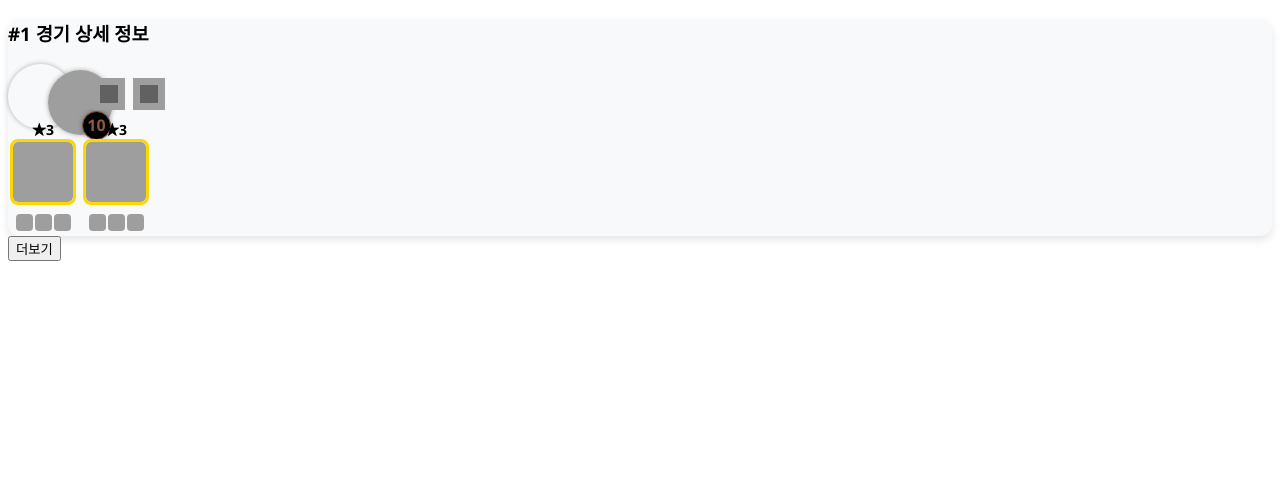
After one commit to hippo24/CommunitySearch, a Java web app: template Riot/src/main/webapp/WEB-INF/views/tft/profile2.jsp in a window 1280 px wide. The commit adds this page. Shown: the top 501 px of the page. Run offline with Spring Boot 4, a stand-in JSP engine, Linux system fonts and the light colour scheme; the template is opened without the code that fills it, so the values that code supplies are empty; the project's own start-up code is not run, and a stand-in starts its controllers and pages; grey boxes are pictures that could not be loaded.

Commit message:
어느정도 됨

```diff
--- a/Riot/src/main/java/kr/kh/riot/Controller/HomeController.java
+++ b/Riot/src/main/java/kr/kh/riot/Controller/HomeController.java
@@ -24,7 +24,7 @@ public class HomeController {
 	@RequestMapping(value = "/", method = RequestMethod.GET)
 	public String home(Locale locale, Model model) {
 		model.addAttribute("pageType", "tft");
-		return "home";
+		return "/tft/profile2";
 	}
 
 	@GetMapping("/lol/board")
--- /dev/null
+++ b/Riot/src/main/webapp/WEB-INF/views/tft/profile2.jsp
@@ -0,0 +1,100 @@
+<%@ taglib uri="http://java.sun.com/jsp/jstl/core" prefix="c" %>
+<%@ page language="java" contentType="text/html; charset=UTF-8"
+    pageEncoding="UTF-8"%>
+<%request.setAttribute("pageType", "tft");%>
+<!DOCTYPE html>
+<html lang="ko">
+<head>
+    <meta charset="UTF-8" />
+    <script src="https://code.jquery.com/jquery-3.6.0.min.js"></script>
+    <link rel="stylesheet" href="${pageContext.request.contextPath}/resources/css/TFT_Info_Styles.css">
+</head>
+<body>
+    <div class="infoBox form-control mt-3 mb-3">
+    	<h3>#1 경기 상세 정보</h3>
+    	<!-- 전설이&레벨 및 시너지 -->
+    	<div style="display: flex; align-items: center; flex-wrap: nowrap;">
+	    	<!-- 전설이 및 레벨 -->
+		    <div class="legend ml-3 mt-3" style="display: flex; align-items: center; margin-right: 20px;">
+		        <figure>
+		            <img src="https://ddragon.leagueoflegends.com/cdn/15.8.1/img/tft-tactician/Tooltip_TFT_Avatar_Blue.png" class="legend"/>
+		            <span class="level">10</span>
+		        </figure>
+		    </div>
+		    <!-- 시너지들 -->
+		    <div class="synergy-container" style="display: flex; flex-wrap: wrap; gap: 8px;">
+		        <!-- 시너지 하나 -->
+		        <div style="width: 32px; text-align: center;">
+		            <div style="position: relative; width: 32px; height: 32px;" class="synergy">
+		                <img alt="고유특성" src="https://cdn.dak.gg/tft/images2/tft/traits/background/unique.svg" style="position: absolute; top: 0; left: 0; width: 100%; height: 100%;">
+		                <img alt="영혼 살해자" src="https://ddragon.leagueoflegends.com/cdn/15.7.1/img/tft-trait/Trait_Icon_14_SoulKiller.TFT_Set14.png" style="position: absolute; top: 50%; left: 50%; transform: translate(-50%, -50%); width: 18px; height: 18px; filter: invert(1);">
+		                <div class="tooltip">영혼 살해자 (1)</div>
+		            </div>
+		        </div>
+		        <!-- 다른 시너지들도 같은 방식으로 -->
+		       <div style="display: inline-block; width: 32px; text-align: center;">
+	    			<div style="position: relative; width: 32px; height: 32px;" class="synergy">
+	    				<img alt="고유특성" src="https://cdn.dak.gg/tft/images2/tft/traits/background/unique.svg" style="position: absolute; top: 0; left: 0; width: 100%; height: 100%;">
+	    				<img alt="군주" src="https://ddragon.leagueoflegends.com/cdn/15.7.1/img/tft-trait/Trait_Icon_14_Overlord.TFT_Set14.png" style="position: absolute; top: 50%; left: 50%; transform: translate(-50%, -50%); width: 18px; height: 18px; filter: invert(1);">
+	    				<div class="tooltip">군주 (1)</div>
+	    			</div>
+	    		</div>
+		    </div>
+		</div>
+
+    	<!-- 유닛 및 아이템 -->
+    	<div class="mt-6 mb-3 ml-2">
+    		<div class="unit-container">
+    			<div class="unit-box mt-3">
+    				<div class="unit-star">★3</div>
+    				<div class="unit">
+				        <div class="unit-image" style="border-color: gold;">
+				            <img alt="비에고" src="https://ddragon.leagueoflegends.com/cdn/15.7.1/img/tft-champion/TFT14_Viego.TFT_Set14.png" class="champ-img">
+				        </div>
+				        <div class="tooltip">비에고</div>
+				    </div>
+    				<div class="unit-items item">
+    					<div class="item-wrapper">
+    						<img alt="피바라기" src="https://ddragon.leagueoflegends.com/cdn/15.8.1/img/tft-item/TFT_Item_Bloodthirster.png">
+    						<div class="tooltip">피바라기</div>
+    					</div>
+    					<div class="item-wrapper">
+    						<img alt="정의의 손길" src="https://ddragon.leagueoflegends.com/cdn/15.8.1/img/tft-item/TFT_Item_UnstableConcoction.png">
+    						<div class="tooltip">정의의 손길</div>
+    					</div>
+    					<div class="item-wrapper">
+    						<img alt="거인의 결의" src="https://ddragon.leagueoflegends.com/cdn/15.8.1/img/tft-item/TFT_Item_TitansResolve.png">
+    						<div class="tooltip">거인의 결의</div>
+    					</div>
+    				</div>
+    			</div>
+    			<div class="unit-box mt-3">
+    				<div class="unit-star">★3</div>
+    				<div class="unit">
+	    				<div class="unit-image" style="border-color: gold;">
+	    					<img alt="레넥톤" src="https://ddragon.leagueoflegends.com/cdn/15.7.1/img/tft-champion/TFT14_Renekton.TFT_Set14.png" class="champ-img">
+	    				</div>
+	    				<div class="tooltip">레넥톤</div>
+    				</div>
+    				<div class="unit-items item">
+    					<div class="item-wrapper">
+    						<img alt="피바라기" src="https://ddragon.leagueoflegends.com/cdn/15.8.1/img/tft-item/TFT_Item_Bloodthirster.png">
+    						<div class="tooltip">피바라기</div>
+    					</div>
+    					<div class="item-wrapper">
+    						<img alt="정의의 손길" src="https://ddragon.leagueoflegends.com/cdn/15.8.1/img/tft-item/TFT_Item_UnstableConcoction.png">
+    						<div class="tooltip">정의의 손길</div>
+    					</div>
+    					<div class="item-wrapper">
+    						<img alt="밤의 끝자락" src="https://ddragon.leagueoflegends.com/cdn/15.8.1/img/tft-item/TFT_Item_GuardianAngel.png">
+    						<div class="tooltip">밤의 끝자락</div>
+    					</div>
+    				</div>
+    			</div>
+    		</div>
+   		</div>
+
+    </div>
+    <button class="btn btn-outline-success btn-more">더보기</button>
+</body>
+</html>
--- a/Riot/src/main/webapp/resources/css/TFT_Info_Styles.css
+++ b/Riot/src/main/webapp/resources/css/TFT_Info_Styles.css
@@ -41,7 +41,7 @@ figure {
 .unit-container {
   display: flex;
   flex-wrap: wrap;
-  gap: 10px;
+  gap: 3px;
   margin-top: 10px;
 }
 
@@ -122,6 +122,7 @@ figure {
   gap: 6px;
 }
 
+
 /* 아이템, 유닛, 시너지 모두 position: relative */
 .item-wrapper,
 .unit,
```
Also changed, not shown: Riot/src/main/webapp/WEB-INF/views/tft/profile.jsp (+6 -1 lines), Riot/src/main/webapp/WEB-INF/views/tft/summoner.jsp (+83 -81 lines), 2 other files.
